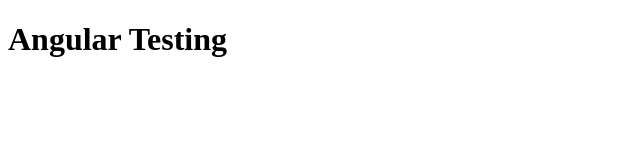
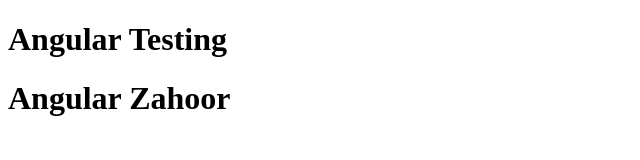
Before and after one commit to zahoor1989/coursera-angular, a plain HTML site: page templates/test.html in a window 1280 px wide. Shown: the whole page, without its empty margins (0-640 px from the left). Drawn offline with Linux system fonts and the light colour scheme.

Commit message:
live commit

```diff
--- a/templates/test.html
+++ b/templates/test.html
@@ -5,5 +5,6 @@
 </head>
 <body>
 <h1>Angular Testing </h1>
+<h1>Angular Zahoor </h1>
 </body>
 </html>
```
